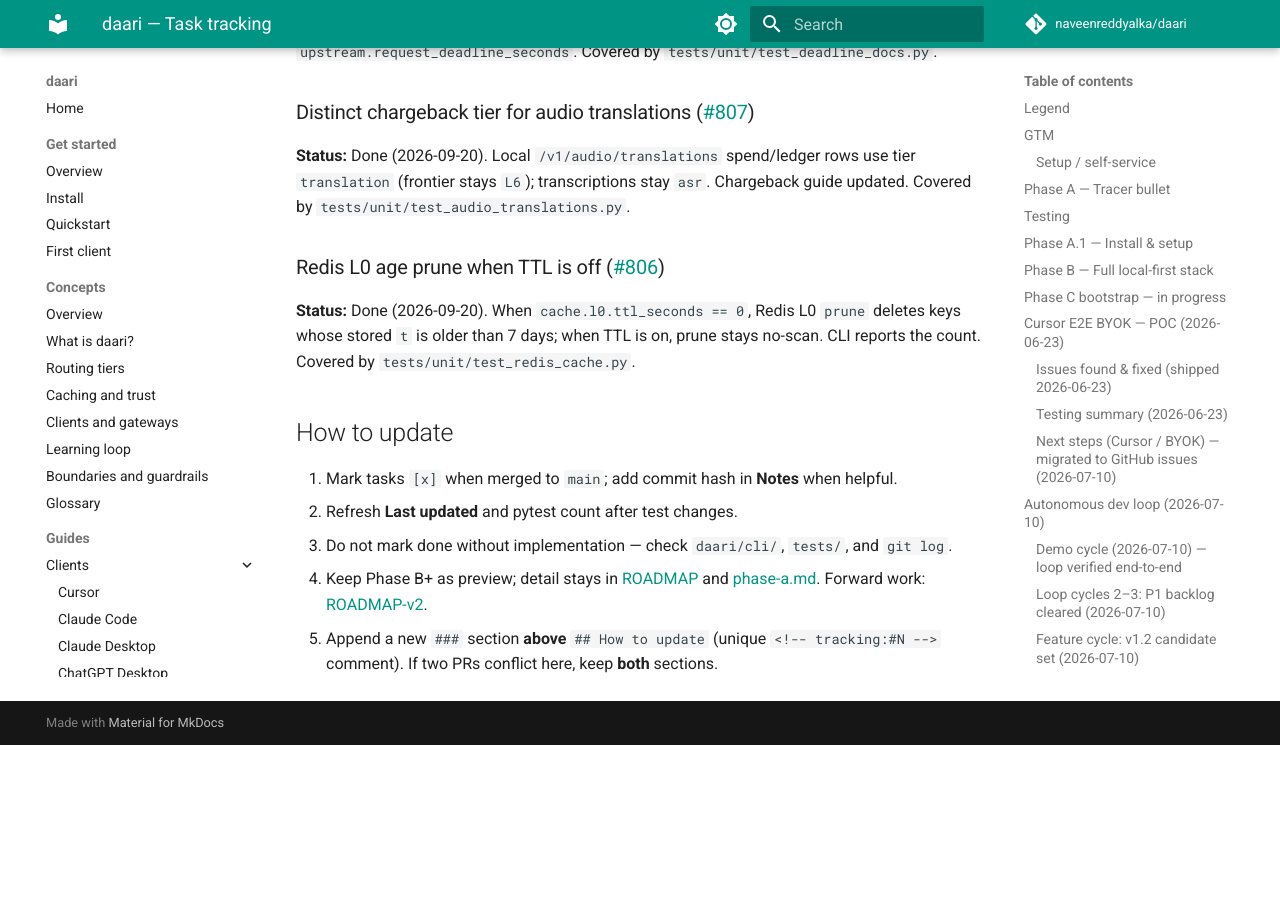
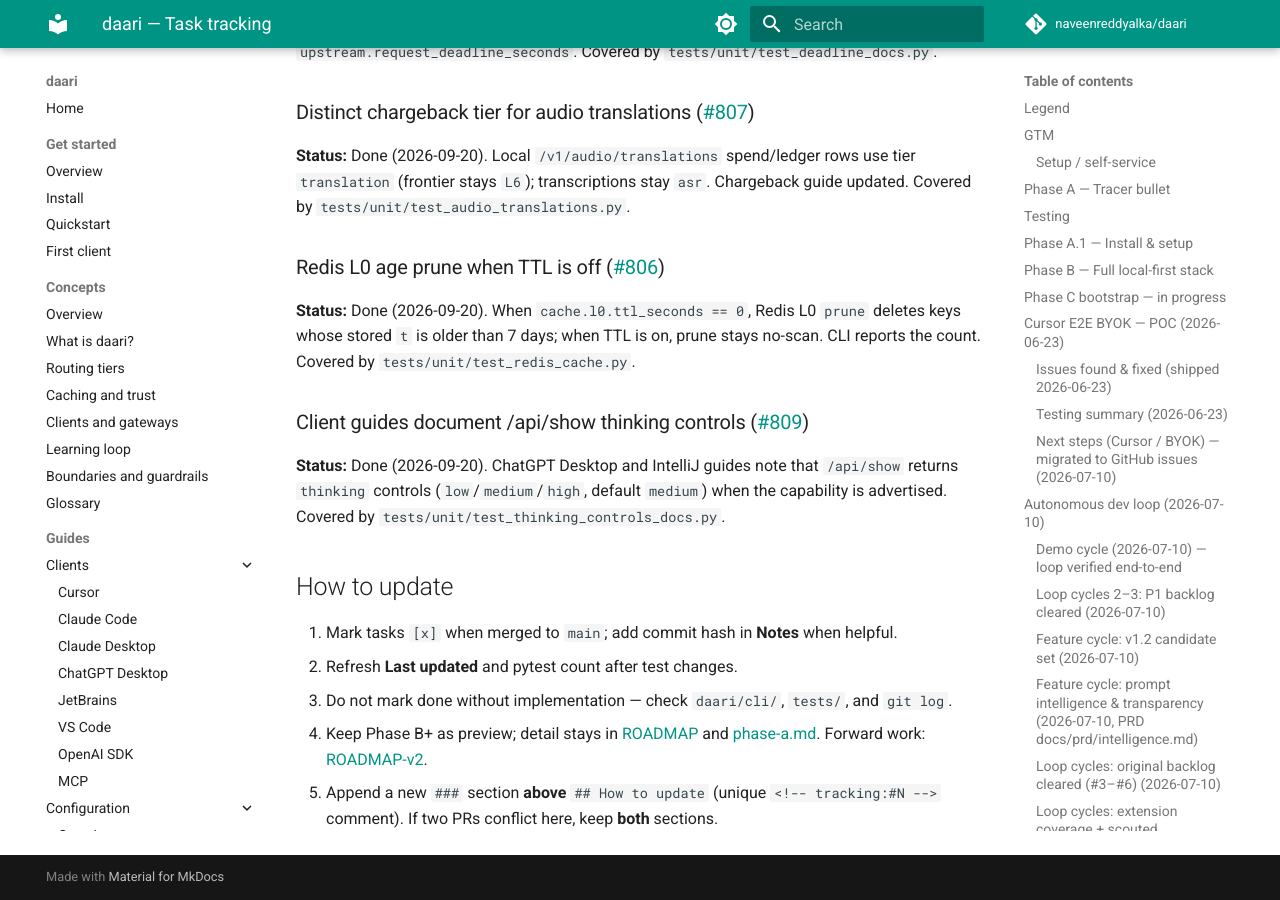
Before and after one commit to naveenreddyalka/daari, an MkDocs documentation site: the page built from docs/TRACKING.md, in a window 1280 px wide and 900 px high, scrolled down 85971 px. Built offline with MkDocs 1.6.1 and Material for MkDocs 9.7.7, drawn with Linux system fonts in a browser that asks for light colours; comment, search, counter and statistics services are not loaded; before the commit the page ends 86716 px from its top, so only the background shows below that.

Commit message:
docs(developer): mention thinking controls on Ollama /api/show
ChatGPT Desktop and IntelliJ guides document show-level think values so
IDE clients can discover local reasoning effort.

Co-authored-by: Cursor <cursoragent@cursor.com>

```diff
--- a/docs/TRACKING.md
+++ b/docs/TRACKING.md
@@ -3536,6 +3536,14 @@ Chargeback guide updated. Covered by `tests/unit/test_audio_translations.py`.
 prune stays no-scan. CLI reports the count. Covered by
 `tests/unit/test_redis_cache.py`.
 
+### Client guides document /api/show thinking controls ([#809](https://github.com/naveenreddyalka/daari/issues/809))
+
+<!-- tracking:#809 -->
+**Status:** Done (2026-09-20). ChatGPT Desktop and IntelliJ guides note that
+`/api/show` returns `thinking` controls (`low`/`medium`/`high`, default
+`medium`) when the capability is advertised. Covered by
+`tests/unit/test_thinking_controls_docs.py`.
+
 ## How to update
 
 1. Mark tasks `[x]` when merged to `main`; add commit hash in **Notes** when helpful.
```
Also changed, not shown: docs/developer/guides/clients/chatgpt-desktop.md (+4 -1 lines), docs/developer/guides/clients/intellij.md (+4 -1 lines), 1 other file.
